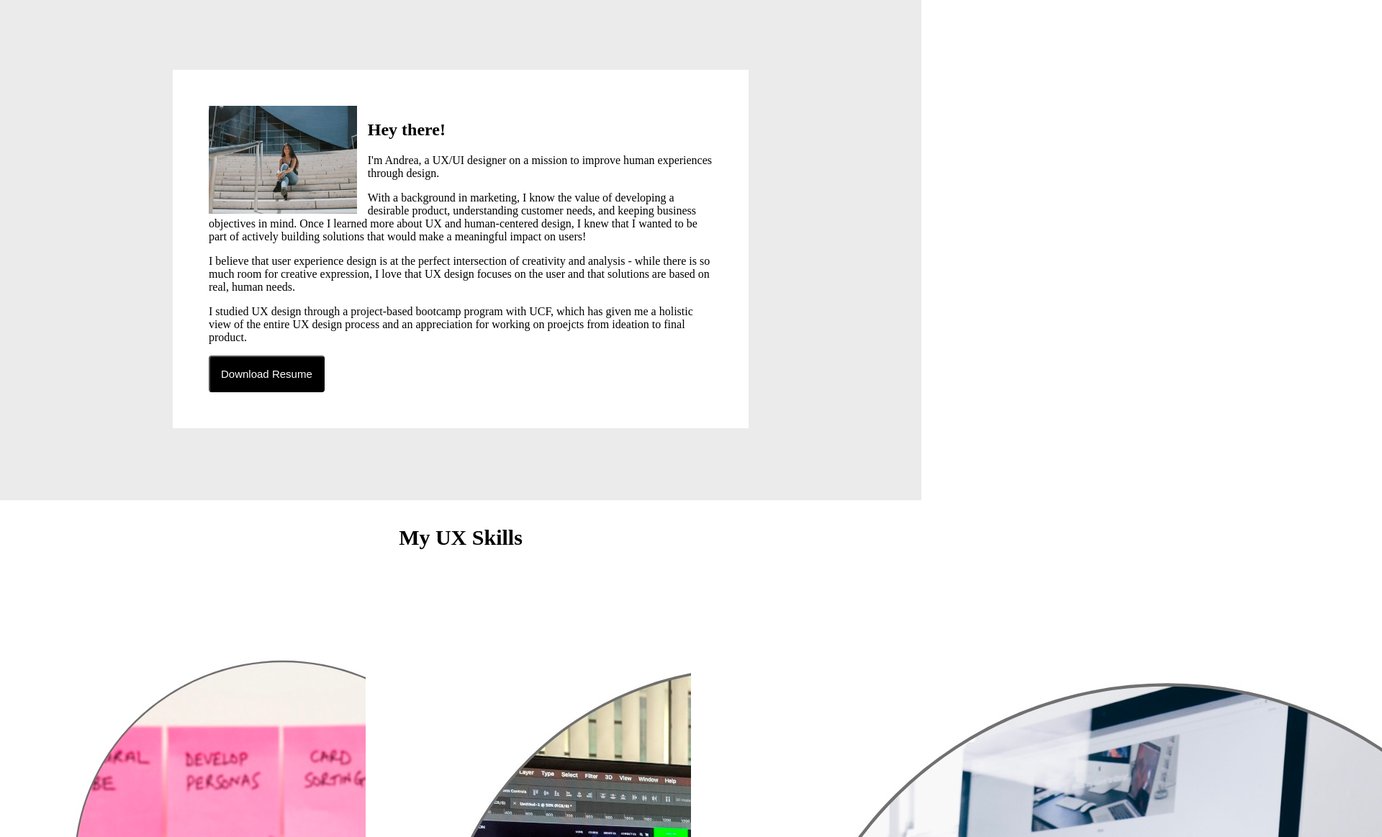
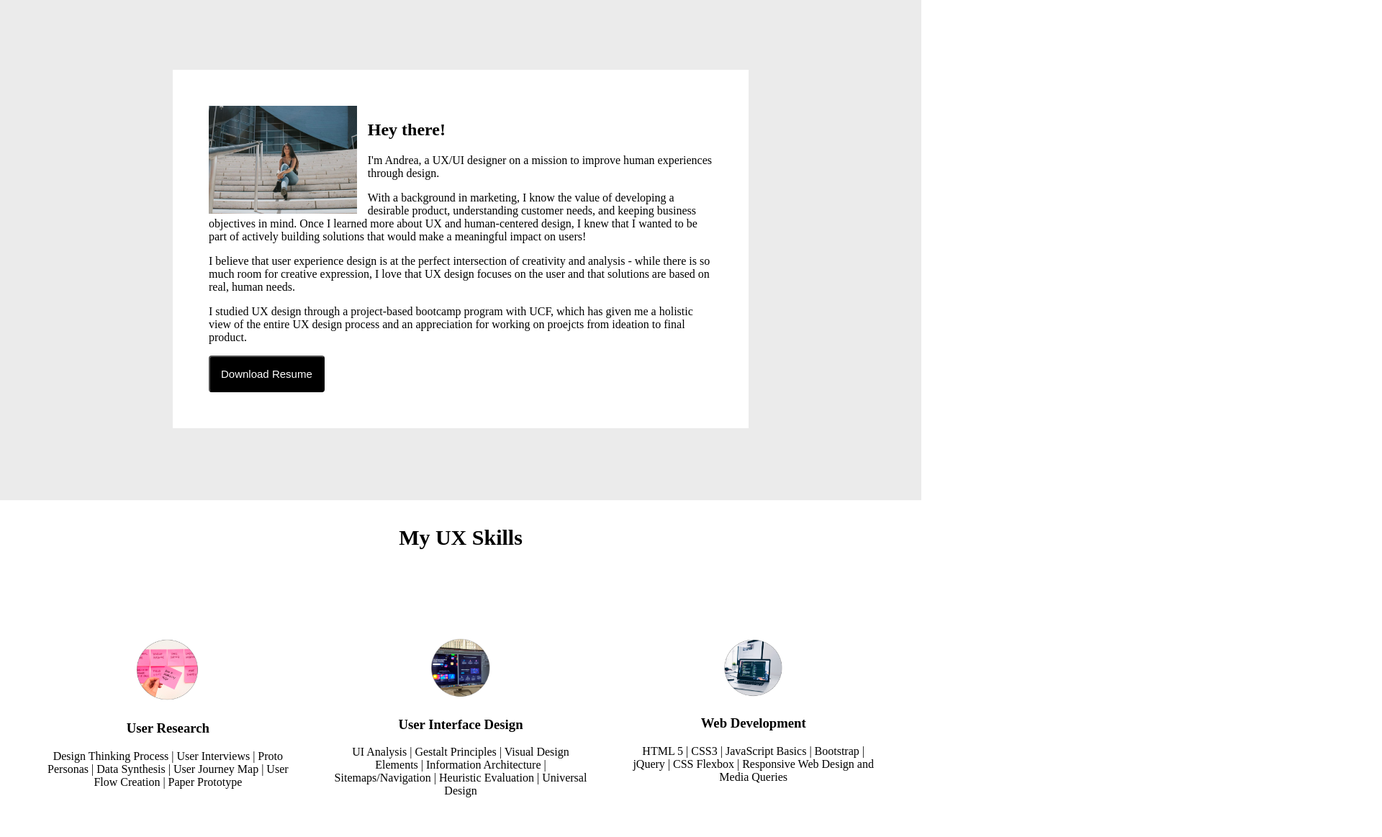
Before and after one commit to aizquierdo7/UX_UI_HW_18, a plain HTML site: page index.html in a window 1280 px wide. Shown: the part 137-1300 px from the top of the page at 72% size, 1920 px wide, since content can reach past the window. Drawn offline with Linux system fonts and the light colour scheme.

Commit message:
Update style.css

```diff
--- a/css/style.css
+++ b/css/style.css
@@ -70,7 +70,10 @@ body {
     width: 33%;
     padding: 25px;
   }
-
+  .flexContainer img {
+    width: 100px;
+    height: auto;
+  }
   /* My Work Section */
   .myWork {
     padding: 60px 30px;
```
